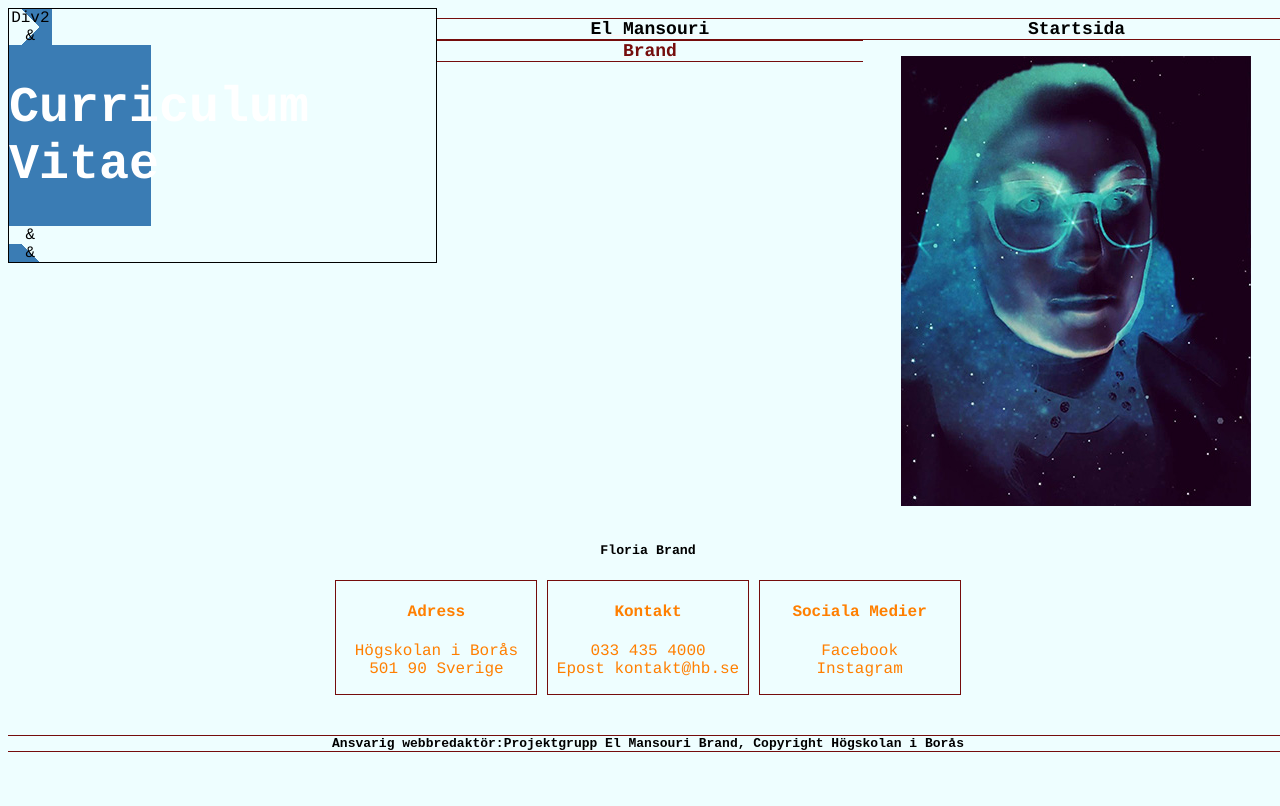
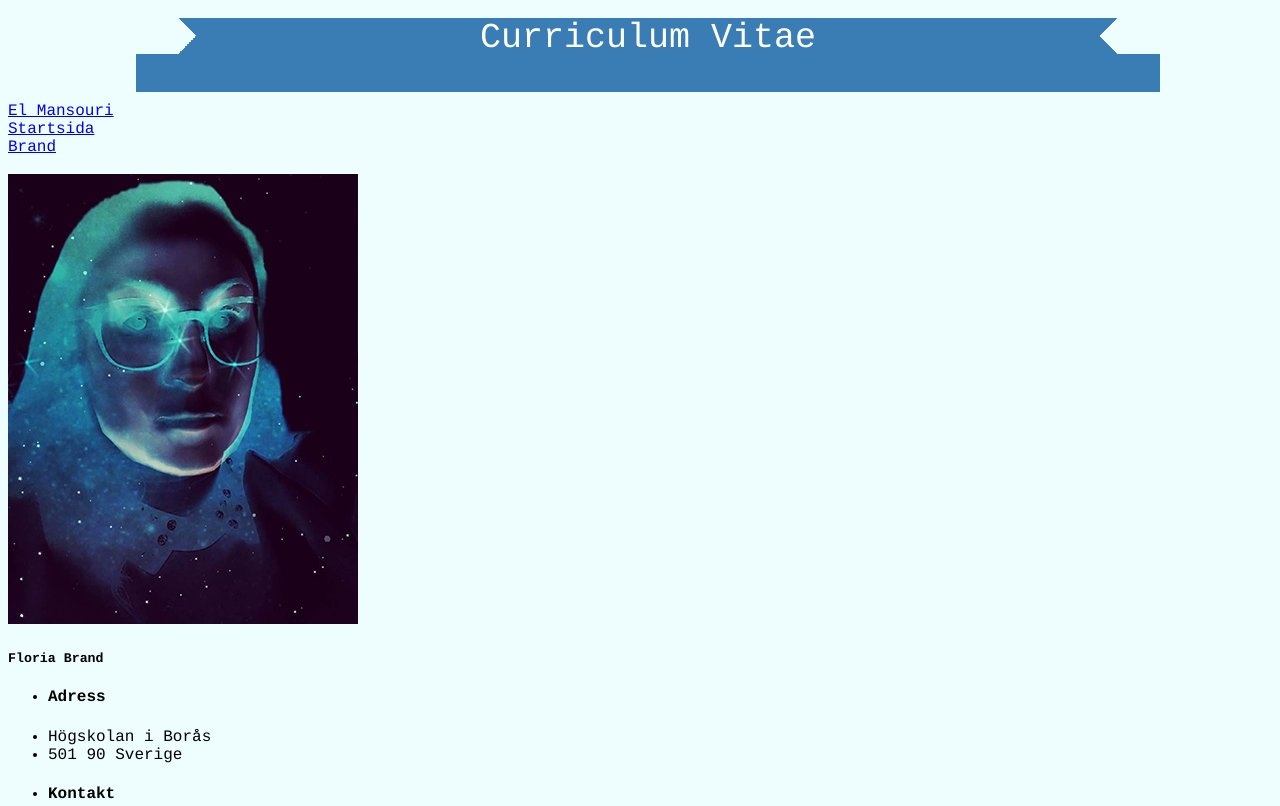
Before and after one commit to Nemetona/Techniques-for-webdesign, a plain HTML site: page Brand.html in a window 1280 px wide. Shown: the top 806 px of the page. Drawn offline with Linux system fonts and the light colour scheme; a web font is replaced by a local one.

Commit message:
lagt till en banner

```diff
--- a/Brand.html
+++ b/Brand.html
@@ -6,36 +6,41 @@
     <meta http-equiv="X-UA-Compatible" content="ie=edge">
     <title>Brand</title>
     <link rel="stylesheet" href="https://use.typekit.net/btq2kax.css"><!--här är fonten som är hämtad från fonts.adobe.com-->
-    <link rel="stylesheet" type="text/css" href="styles/style.css">
+    <!-- <link rel="stylesheet" type="text/css" href="styles/style.css"> -->
     <link rel="stylesheet" type="text/css" href="/styles/brand.css">
 </head>
 <body>
-    <header>
-        <div class="center">
-            <div class="triangle left-top">
-                Div2
+    <div class="banner-container">
+        <div class="banner-wing-left">
+            <div class="banner-triangle banner-wing-left-top">
+                &nbsp; <!--osynligt mällanslag för att div-cellen ska synas-->
             </div>
-            <div class="triangle left-bottom">
-                &
+            <div class="banner-triangle banner-wing-left-bottom">
+                &nbsp; <!--osynligt mällanslag för att div-cellen ska synas-->
+            </div>
+        </div>
+        <div class="banner-wing-right">
+            <div class="banner-triangle banner-wing-right-top">
+                &nbsp; <!--osynligt mällanslag för att div-cellen ska synas-->
+            </div>
+            <div class="banner-triangle banner-wing-right-bottom">
+                &nbsp; <!--osynligt mällanslag för att div-cellen ska synas-->
+            </div>
         </div>
 
-            <div class="center-banner">
-                <h1>Curriculum Vitae</h1>
+        <div class="banner-header">
+            Curriculum Vitae
         </div>
 
-            <div class="triangle right-top">
-                &
     </div>
-            <div class="triangle right-bottom">
-                &
-            </div>
-        </div>
+
+    <div class="navbar">
         <nav>
             <div class="border"><a href="El-Mansouri.html">El Mansouri</a></div>
             <div class="border"><a href="index.html">Startsida</a></div>
             <div class="border"><a href="Brand.html" class="highlight">Brand</a></div>
         </nav>
-    </header>
+    </div>
     <br><img alt="Blueprint of Floria Brand" src="images/star_gazing.jpg" width="350" height="450"/>
     <br>
     <section>
--- a/styles/brand.css
+++ b/styles/brand.css
@@ -1,43 +1,73 @@
 body {
     background-color: rgb(238, 254, 255);
     width: 100%;
-    text-align: center;
+    height: 100%;
+    /* text-align: center; */
     font-family: mina, Courier, monospace;
 }
-h1 {
+/* h1 {
     font-family: mina, Courier, monospace;
     background-color: rgba(58,124,180,1);
-    color: white
+    color: white;
+
+    font-weight: bold;
+    font-style: normal;
+    font-size: 130%;
 }
 a {
     font-family: mina, Courier, monospace;
 
+} */
+
+/* skriver över div-css i styles.css för att denna sida inte ska fungera som landningsidan längre */
+div {
+    /* border: 1px solid black; */
+    /* float: none;
+    width: auto;
+    display: block; */
 }
-.center {
+
+
+/* .center {
     display: inline-block;
-  margin: 0 auto;
-  border: 1px solid black;
+    margin: 0 auto;
+} */
+
+/* css för header banner */
+.banner-container{
+    width: 80%;
+    height: 20%;
+    /* background: aqua; */
+    margin: auto;
+    padding: 10px;
 }
-.center-banner {
-    height: 20%;
+.banner-header {
+    color: white;
+    font-size: 35px;
+    height: 74px;
+    text-align: center;
     background-color: rgba(58,124,180,1);
 }
-.left-top {
+.banner-wing-left{
+    float: left;
+    width: 10%;
+}
+.banner-wing-right{
+    float: right;
+    width: 10%;
+}
+.banner-wing-left-top {
     background: linear-gradient(225deg, rgba(58,124,180,1) 0%, rgba(58,124,180,1) 50%, rgb(238, 254, 255) 50%,rgb(238, 254, 255) 100%);
 }
-.left-bottom {
+.banner-wing-left-bottom {
     background: linear-gradient(315deg, rgba(58,124,180,1) 0%, rgba(58,124,180,1) 50%, rgb(238, 254, 255) 50%,rgb(238, 254, 255) 100%);
 }
-
-.right-top {
+.banner-wing-right-top {
     background: linear-gradient(135deg, rgba(58,124,180,1) 0%, rgba(58,124,180,1) 50%, rgb(238, 254, 255) 50%,rgb(238, 254, 255) 100%);
 }
-.right-bottom {
+.banner-wing-right-bottom {
     background: linear-gradient(45deg, rgba(58,124,180,1) 0%, rgba(58,124,180,1) 50%, rgb(238, 254, 255) 50%,rgb(238, 254, 255) 100%);
 }
-
-.triangle {
-    width: 10%;
-    height: 10%;
-    float:none;
+.banner-triangle {
+    /* float: none; */
 }
```
Lines whose indentation alone changed are shown as unchanged.
